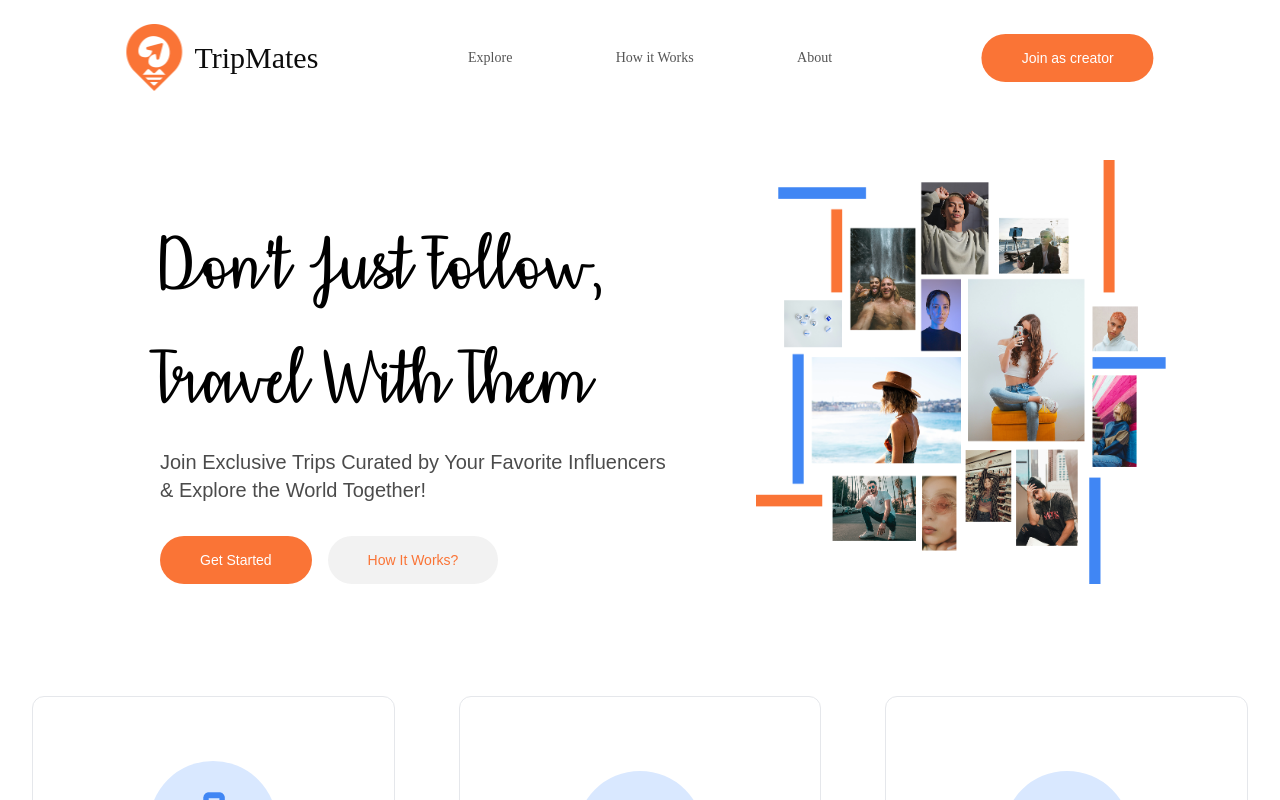
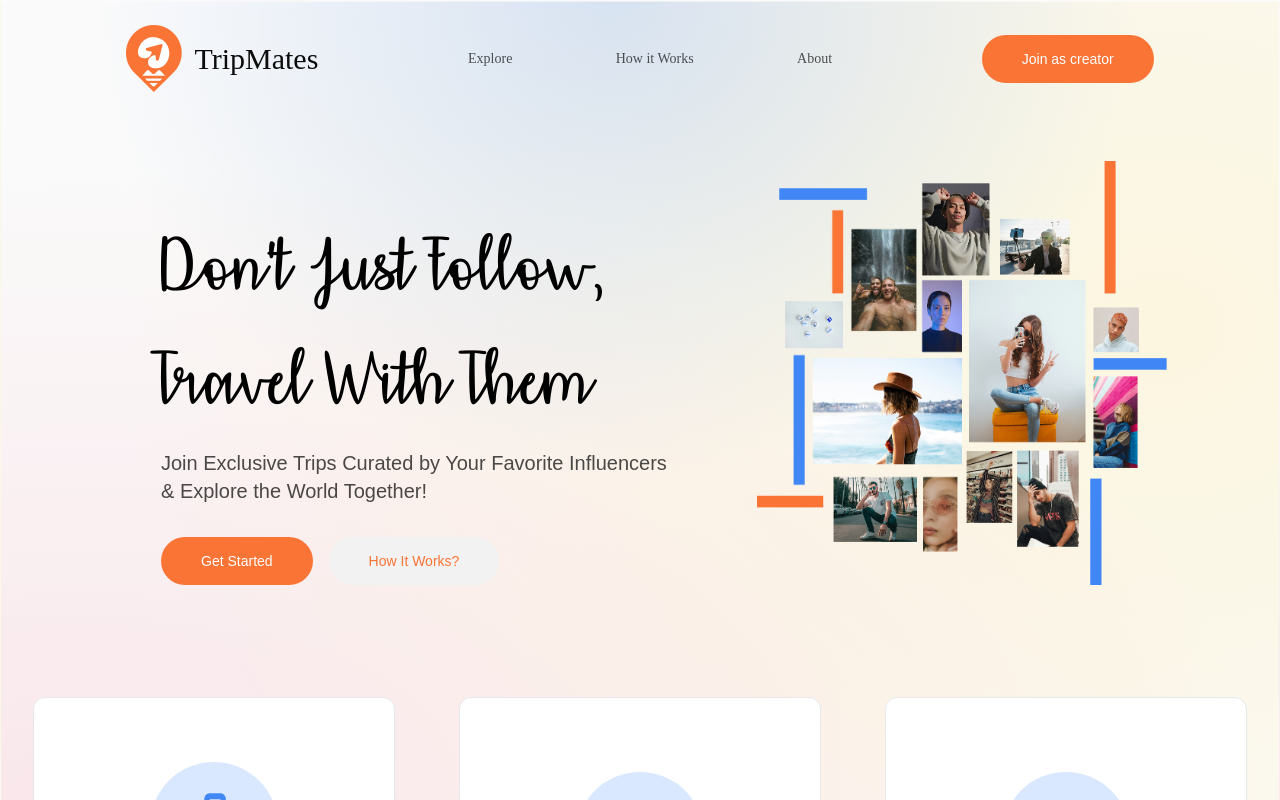
Before and after one commit to geekofdhruv/tripmates, a Next.js app: page / in a window 1280 px wide. Shown: the top 800 px of the page. Built offline with nearby package versions, Linux system fonts and the light colour scheme.

Commit message:
navbar fixed

```diff
--- a/src/app/components/navbar.tsx
+++ b/src/app/components/navbar.tsx
@@ -27,7 +27,7 @@ const Navbar: React.FC = () => {
     <header>
       <nav
         className={clsx(
-          'fixed top-0 left-1/2 transform -translate-x-1/2 px-6 flex justify-between items-center transition-all duration-300 ease-in-out z-50',
+          'fixed top-0 left-0 right-0 mx-auto px-6 flex justify-between items-center transition-all duration-300 ease-in-out z-10000',
           scrolled
             ? 'w-4/5 md:w-4/5 mt-4 py-1 rounded-[16px] border border-gray-300 shadow-sm bg-white'
             : 'w-[84vw] py-6 border-none bg-transparent'
--- a/src/app/globals.css
+++ b/src/app/globals.css
@@ -9,14 +9,13 @@
     font-style: normal;
   }
 
-  /* .rectangleDiv {
-    width: 100%;
-    position: relative;
-    backdrop-filter: blur(60px);
-    background: radial-gradient(50% 50% at 50% 50%, rgba(64, 134, 244, 0.2), rgba(242, 242, 242, 0.2)),
-      radial-gradient(50% 50% at 50% 50%, rgba(253, 213, 76, 0.2), rgba(251, 216, 97, 0.2) 12.97%, rgba(249, 221, 126, 0.2) 30.82%, rgba(247, 225, 147, 0.2) 43.36%, rgba(240, 240, 240, 0.2)),
-      radial-gradient(50% 50% at 50% 50%, rgba(249, 108, 136, 0.2), rgba(254, 254, 254, 0.2)), rgba(255, 255, 255, 0.44);
-    border: 1px solid rgba(255, 255, 255, 0.1);
+  .rectangleDiv {
+    border: 1px solid rgba(255, 255, 255, 0.10);
+  background: radial-gradient(41.22% 41.21% at 48.09% 0%, rgba(64, 134, 244, 0.20) 0%, rgba(242, 242, 242, 0.20) 100%),
+              radial-gradient(81.24% 74.42% at 90.73% 28.08%, rgba(253, 213, 76, 0.20) 0%, rgba(251, 216, 97, 0.20) 12.97%, rgba(249, 221, 126, 0.20) 30.82%, rgba(247, 225, 147, 0.20) 43.36%, rgba(240, 240, 240, 0.20) 100%),
+              radial-gradient(93.42% 53.74% at 6.25% 68.51%, rgba(249, 108, 136, 0.20) 0%, rgba(254, 254, 254, 0.20) 100%),
+              rgba(255, 255, 255, 0.44);
+  backdrop-filter: blur(30px);
 
 
-  } */
+  }
--- a/src/app/layout.tsx
+++ b/src/app/layout.tsx
@@ -6,7 +6,7 @@ export default function RootLayout({
 }) {
   return (
     <html lang="en">
-      <body className="rectangleDiv w-screen">{children}</body>
+      <body>{children}</body>
     </html>
   );
 }
--- a/src/app/page.tsx
+++ b/src/app/page.tsx
@@ -18,14 +18,23 @@ const descriptionText = "Host Your Trip with TripMates and connect with like-min
 const TripMates: React.FC = () => {
   return (
     <div>
-    <div className='rectangleDiv'>
-    <Navbar/><Landing />
+      <div className="fixed top-0 left-0 right-0 z-50">
+        <div className="rectangleDiv">
+          <Navbar />
+        </div>
+      </div>
+
+
+      <div>
+
+        <div className="rectangleDiv">
+          <Landing />
           <div className='pb-20'><Card/></div>
+        </div>
 
-    </div>
         <HostingBox items={items}/>
+
         <div className="p-4 sm:p-8 md:p-16 gap-16 md:flex w-screen items-center justify-between bg-[#FBEBE2]">
-
           <TripMatesCard
             title="Host Your Trips"
             description={descriptionText}
@@ -39,10 +48,9 @@ const TripMates: React.FC = () => {
             imageSrc="/Vector 4858.png"
             imageAlt="Traveller illustration"
           />
-
         </div>
       </div>
-
+    </div>
   );
 };
 
```
Lines whose indentation alone changed are shown as unchanged.
